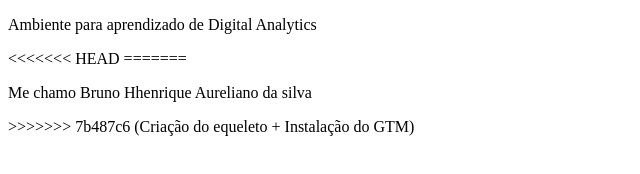
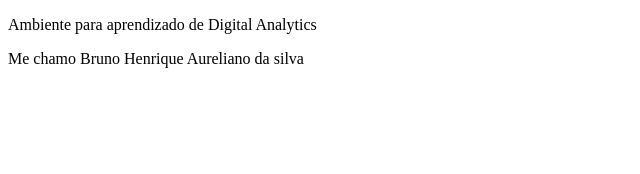
Before and after one commit to bhsilva/digital-analytics, a plain HTML site: page index.html in a window 1280 px wide. Shown: the whole page, without its empty margins (0-640 px from the left). Drawn offline with Linux system fonts and the light colour scheme.

Commit message:
Correção de texto no index.html

```diff
--- a/index.html
+++ b/index.html
@@ -23,9 +23,6 @@
     <!-- End Google Tag Manager (noscript) -->
     <div>
         <p>Ambiente para aprendizado de Digital Analytics</p>
-<<<<<<< HEAD
-=======
-        <p>Me chamo Bruno Hhenrique Aureliano da silva</p>
->>>>>>> 7b487c6 (Criação do equeleto + Instalação do GTM)
+        <p>Me chamo Bruno Henrique Aureliano da silva</p>
     </div>
 </body>
```
